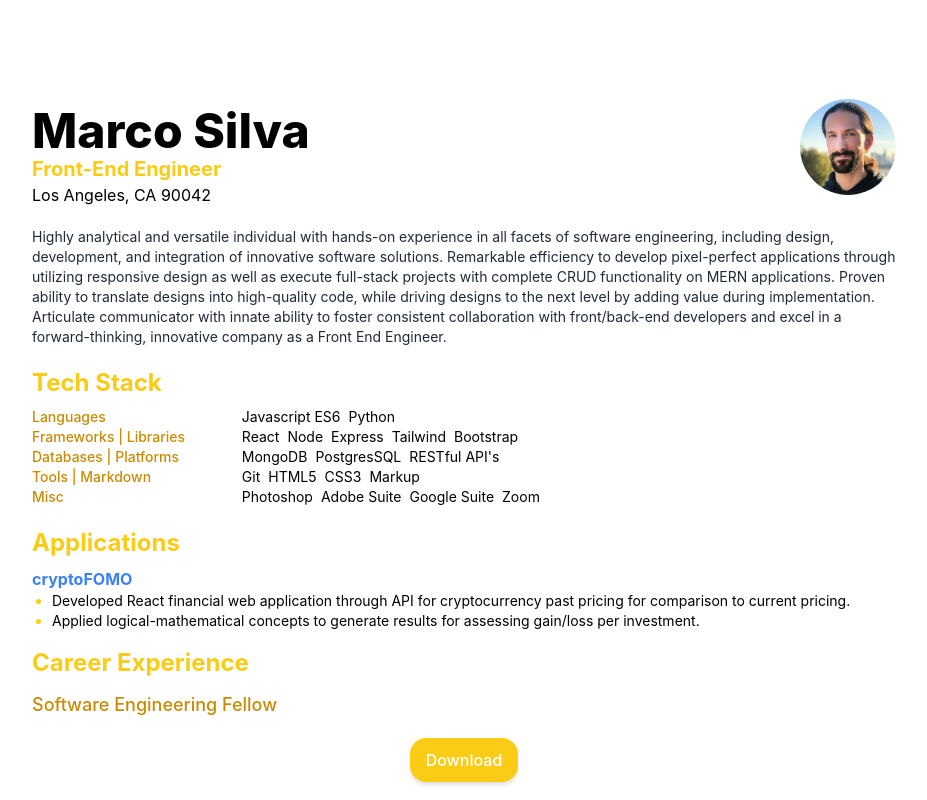
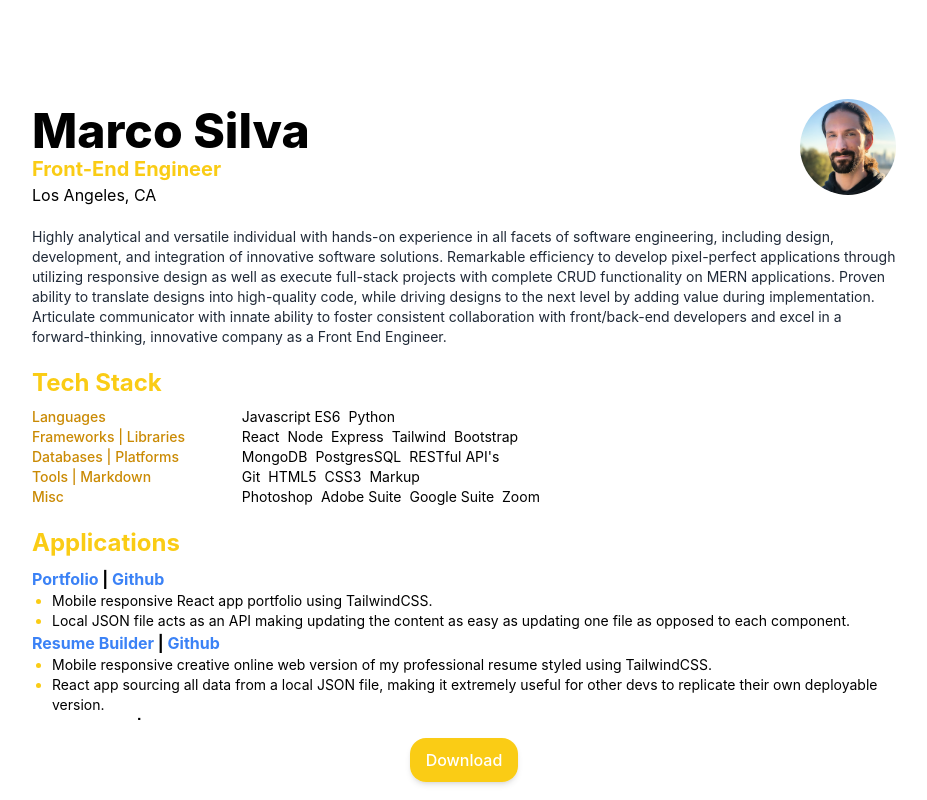
Before and after one commit to mpenajoia/resume-page, a React (Create React App) app: page / in a window 1280 px wide. Shown: the whole page, without its empty margins (176-1103 px from the left). Built offline with nearby package versions, Linux system fonts and the light colour scheme; some icons are missing.

Commit message:
github link included for projects

```diff
--- a/src/components/Projects.jsx
+++ b/src/components/Projects.jsx
@@ -13,7 +13,10 @@ function Projects() {
     return (
       <div  key={key}>
         <div className='flex md:flex-row flex-col'>
-          <p className='font-bold text-md text-center md:text-left'><a className='text-blue-500 self-center' href={app.link} target='_blank' rel="noopener noreferrer">{app.title}</a></p>
+          <p className='font-bold text-md text-center md:text-left'>
+            <a className='text-blue-500 self-center' href={app.link} target='_blank' rel="noopener noreferrer">{app.title}</a>&nbsp;|&nbsp;
+            <a className='text-blue-500 self-center' href={app.github} target='_blank' rel="noopener noreferrer">Github</a>
+          </p>
           {/* <span className='hidden md:inline mx-2'>|</span> */}
 
         </div>
--- a/src/info/info.json
+++ b/src/info/info.json
@@ -1,13 +1,13 @@
 {
     "social": [
-        { "name": "portfolio", "link": "https://mpenajoia.github.io/", "icon": "arrowCircleLeft" },
+        { "name": "portfolio", "link": "https://penajoia.com/", "icon": "arrowCircleLeft" },
         { "name": "linkedin", "link": "https://www.linkedin.com/in/mpenajoia/", "icon": "linkedin" },
         { "name": "github", "link": "https://github.com/mpenajoia", "icon": "github" }
     ],
     "header": {
         "name": "Marco Silva",
         "title": "Front-End Engineer",
-        "location": "Los Angeles, CA 90042",
+        "location": "Los Angeles, CA",
         "image": ""
     },
     "profile": "Highly analytical and versatile individual with hands-on experience in all facets of software engineering, including design, development, and integration of innovative software solutions. Remarkable efficiency to develop pixel-perfect applications through utilizing responsive design as well as execute full-stack projects with complete CRUD functionality on MERN applications. Proven ability to translate designs into high-quality code, while driving designs to the next level by adding value during implementation. Articulate communicator with innate ability to foster consistent collaboration with front/back-end developers and excel in a forward-thinking, innovative company as a Front End Engineer.",
@@ -40,9 +40,27 @@
         "title": "Applications",
         "apps": [
             {
+                "title": "Portfolio",
+                "link": "https://penajoia.com/",
+                "github": "https://github.com/mpenajoia/portfolio",
+                "points": [
+                    "Mobile responsive React app portfolio using TailwindCSS.",
+                    "Local JSON file acts as an API making updating the content as easy as updating one file as opposed to each component."
+                ]
+            },
+            {
+                "title": "Resume Builder",
+                "link": "https://penajoia.com/resume",
+                "github": "https://github.com/mpenajoia/resume-page",
+                "points": [
+                    "Mobile responsive creative online web version of my professional resume styled using TailwindCSS.",
+                    "React app sourcing all data from a local JSON file, making it extremely useful for other devs to replicate their own deployable version."
+                ]
+            },
+            {
                 "title": "cryptoFOMO",
                 "link": "https://mpenajoia.github.io/CryptoDreamsApp/#/",
-                "linkName": "mpenajoia.github.io/CryptoDreamsApp",
+                "github": "https://github.com/mpenajoia/CryptoDreamsApp",
                 "points": [
                     "Developed React financial web application through API for cryptocurrency past pricing for comparison to current pricing.",
                     "Applied logical-mathematical concepts to generate results for assessing gain/loss per investment."
```
